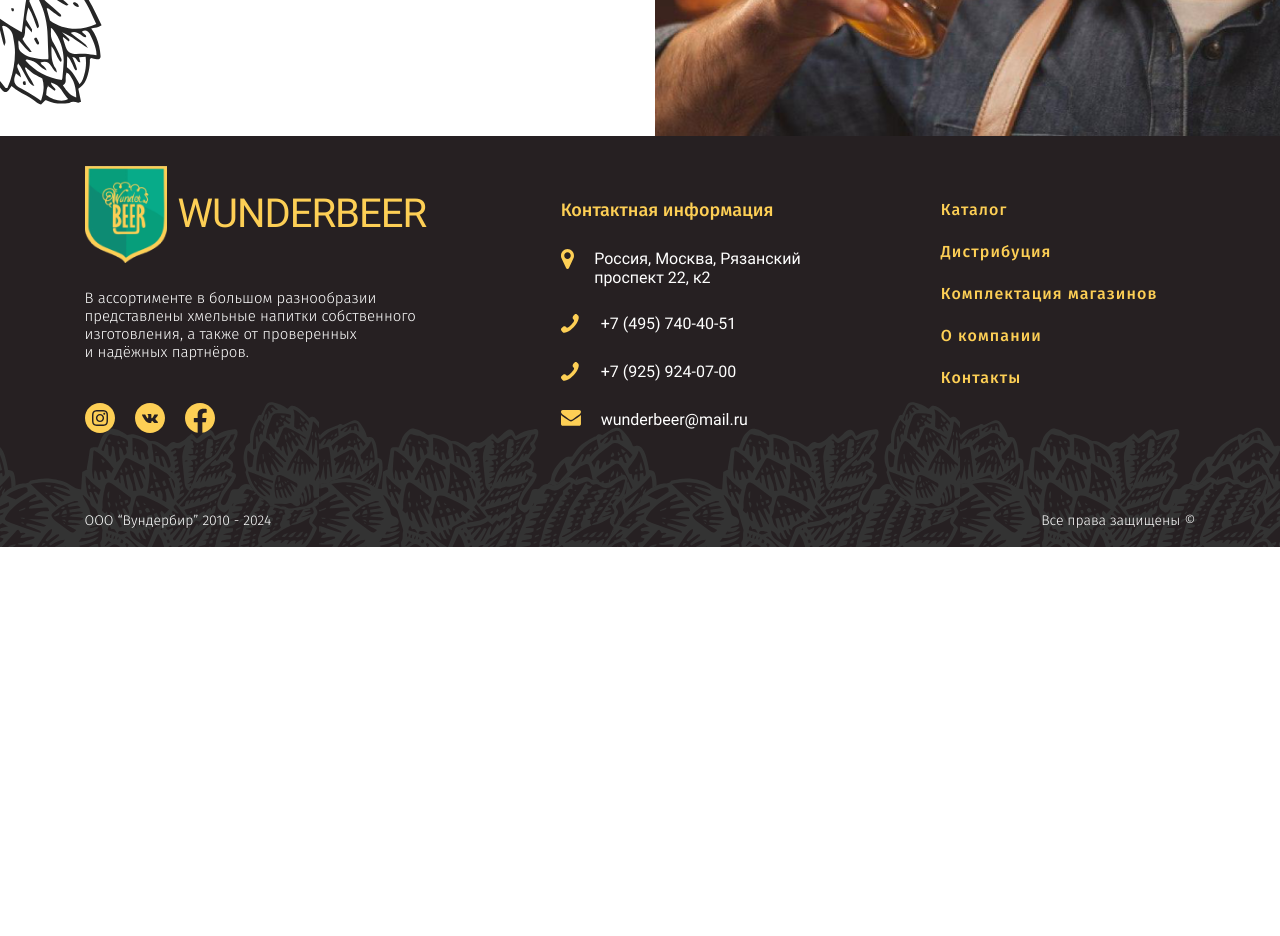
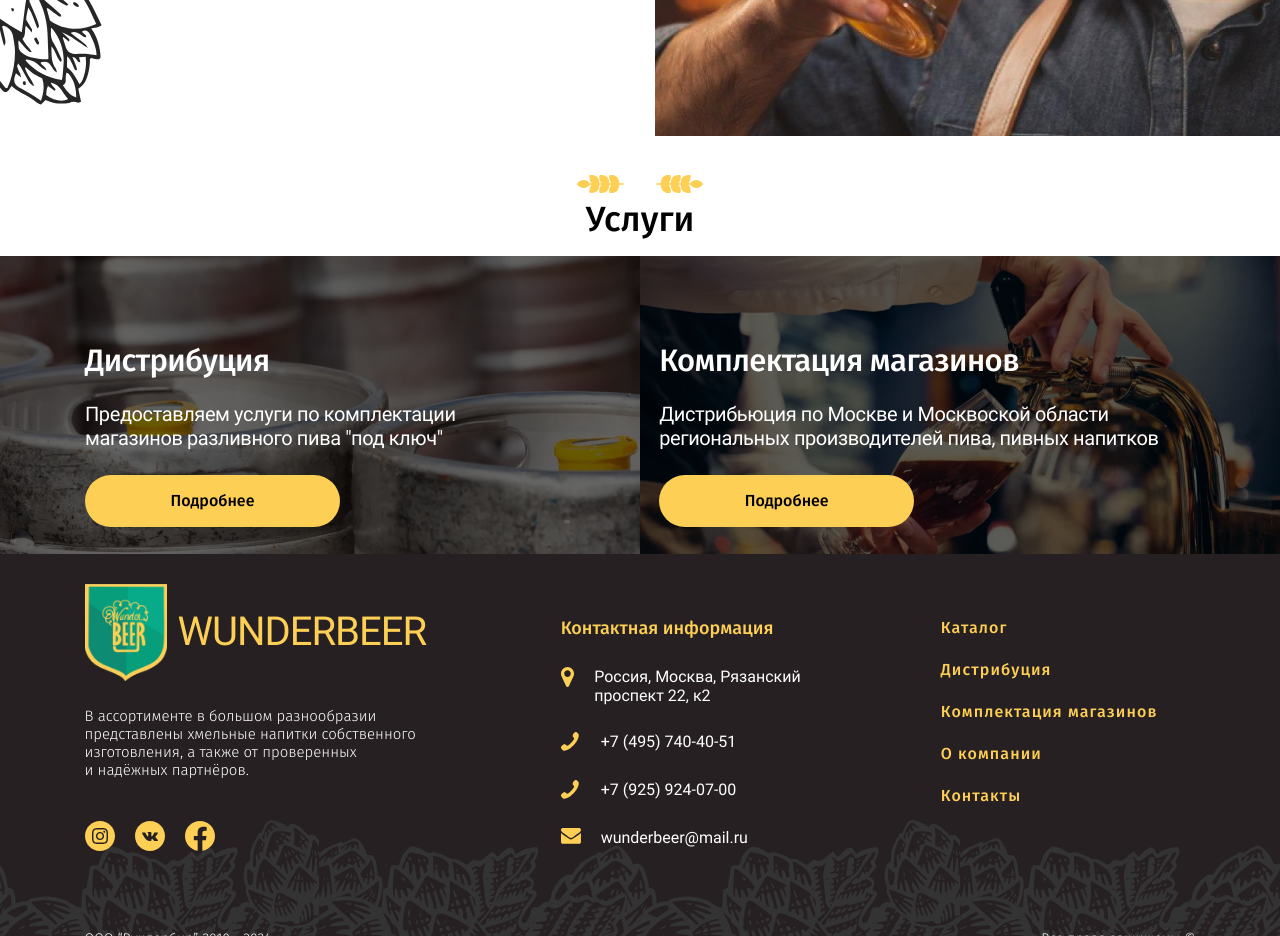
Before and after one commit to AnyaPerelygina/Wunderbeer, a Next.js app: page /home in a window 1280 px wide. Shown: the part 2960-3896 px from the top of the page. Before the commit the page ends 3507 px from the top, so only its background shows below. Built offline with nearby package versions, Linux system fonts and the light colour scheme.

Commit message:
feat: добавляет Услуги

```diff
--- /dev/null
+++ b/src/app/components/services/services.module.scss
@@ -0,0 +1,178 @@
+@import '../../../style/variables.scss';
+@import '../../../style/mixins.scss';
+
+.services {
+  padding: 39px 0 0;
+
+  .container {
+    width: 100%;
+    max-width: 100%;
+    padding: 0;
+    margin: 0;
+  }
+
+  .btn {
+    font-weight: 500;
+
+    width: 100%;
+    max-width: 255px;
+
+    @include vp-1023 {
+      max-width: 190px;
+    }
+  }
+}
+
+.wrapper {
+  display: grid;
+  grid-template-columns: 1fr 1fr;
+
+  @include vp-1023 {
+    grid-template-columns: 1fr;
+  }
+}
+
+.servicesTitle {
+  grid-column: span 2;
+  padding: 0 0 16px;
+
+  @include vp-1023 {
+    grid-column: unset;
+    padding: 0 0 34px;
+  }
+}
+
+.distribution,
+.equipment {
+  position: relative;
+
+  height: 100%;
+  width: 100%;
+
+  display: grid;
+  grid-template-columns: 1fr;
+  justify-content: flex-start;
+  align-items: flex-end;
+
+  @media (min-width: 1024px) and (max-width:1220px) {
+    min-height: 440px;
+  }
+
+  @include vp-1023 {
+    min-height: unset;
+  }
+}
+
+.distribution {
+  .text {
+    right: 0;
+    max-width: 555px;
+    padding-right: 93px;
+
+    @media (min-width: 1024px) and (max-width: 1220px) {
+      left: 60px;
+      padding-right: 82px;
+    }
+
+    @include vp-1023 {
+      max-width: unset;
+      padding-right: 40px;
+    }
+
+    @include vp-767 {
+      padding-right: 15px;
+    }
+  }
+}
+
+.equipment {
+  .text {
+    left: 3%;
+    max-width: 520px;
+
+    @include vp-1023 {
+      left: unset;
+      max-width: unset;
+    }
+  }
+}
+
+.img {
+  position: relative;
+  width: 100%;
+  height: 100%;
+
+  &::after {
+    position: absolute;
+    content: "";
+    top: 0;
+    left: 0;
+    width: 100%;
+    height: 100%;
+    background-color: $color-default-black;
+    opacity: 0.6;
+  }
+
+  img {
+    width: 100%;
+    height: 100%;
+    object-fit: cover;
+  }
+}
+
+.text {
+  position: absolute;
+  bottom: 9%;
+  display: flex;
+  flex-direction: column;
+  align-items: flex-start;
+  justify-content: flex-start;
+  gap: 25px;
+
+  color: $color-default-white;
+
+  width: 100%;
+
+  @media (min-width: 1024px) and (max-width: 1240px) {
+    width: unset;
+  }
+
+  @include vp-1023 {
+    gap: 15px;
+    padding: 58px 40px;
+    align-self: center;
+    top: 50%;
+    left: 0;
+    bottom: unset;
+    transform: translateY(-50%);
+  }
+
+  @include vp-767 {
+    padding: 58px 15px;
+  }
+
+  h3 {
+    font-size: 31px;
+    font-weight: 500;
+    line-height: 33px;
+    letter-spacing: -0.6px;
+
+    margin: 0;
+
+    @include vp-767 {
+      font-size: 26px;
+      line-height: 28px;
+    }
+  }
+
+  p {
+    letter-spacing: -0.4px;
+
+    margin: 0;
+
+    @include vp-767 {
+      font-size: 14px;
+      line-height: 18px;
+    }
+  }
+}
--- /dev/null
+++ b/src/app/components/services/services.tsx
@@ -0,0 +1,57 @@
+import { basePath } from '@/const';
+import Image from 'next/image';
+
+import styles from './services.module.scss';
+import Title from '@/ui/title/title';
+import Button from '@/ui/button/btn';
+import { Container } from "../container/container";
+
+export default function Services() {
+  return (
+    <section className={styles.services}>
+      <Container className={styles.container}>
+        <div className={styles.wrapper}>
+          <Title className={styles.servicesTitle} image="wheat-yellow" title="Услуги" />
+          <div className={styles.distribution}>
+            <div className={styles.img}>
+              <picture>
+                <source type="image/webp" media="(max-width: 767px)" srcSet={`${basePath}/services/kegs-mobile.webp, ${basePath}/services/kegs-mobile@2x.webp 2x`} />
+                <source type="image/webp" media="(min-width: 768px)" srcSet={`${basePath}/services/kegs.webp, ${basePath}/services/kegs@2x.webp 2x`} />
+                <Image
+                  src={`${basePath}/services/kegs.png`}
+                  width={960}
+                  height={447}
+                  alt="Пивные кеги."
+                />
+              </picture>
+            </div>
+            <div className={styles.text}>
+              <h3 className={styles.subtitle}>Дистрибуция</h3>
+              <p>Предоставляем услуги по комплектации магазинов разливного пива &quot;под ключ&quot;</p>
+              <Button className={styles.btn} href={'/distribution'}>Подробнее</Button>
+            </div>
+          </div>
+          <div className={styles.equipment}>
+            <div className={styles.img}>
+              <picture>
+                <source type="image/webp" media="(max-width: 767px)" srcSet={`${basePath}/services/beer-bar-mobile.webp, ${basePath}/services/beer-bar-mobile@2x.webp 2x`} />
+                <source type="image/webp" media="(min-width: 768px)" srcSet={`${basePath}/services/beer-bar.webp, ${basePath}/services/beer-bar@2x.webp 2x`} />
+                <Image
+                  src={`${basePath}/services/beer-bar.png`}
+                  width={960}
+                  height={447}
+                  alt="Пивной кран и бокал пива."
+                />
+              </picture>
+            </div>
+            <div className={styles.text}>
+              <h3 className={styles.subtitle}>Комплектация магазинов</h3>
+              <p>Дистрибьюция по Москве и Москвоской области региональных производителей пива, пивных напитков</p>
+              <Button className={styles.btn} href={'/distribution'}>Подробнее</Button>
+            </div>
+          </div>
+        </div>
+      </Container>
+    </section>
+  )
+}
--- a/src/app/home/page.tsx
+++ b/src/app/home/page.tsx
@@ -3,6 +3,7 @@ import Hero from '../components/hero/hero';
 import Assortment from '../components/assortiment/assortment';
 import Reasons from '../components/reasons/reasons';
 import About from '../components/about/about';
+import Services from '../components/services/services';
 
 export default function Home() {
   return (
@@ -12,6 +13,7 @@ export default function Home() {
       <Assortment />
       <Reasons />
       <About />
+      <Services />
     </React.Fragment>
   )
 }
```
